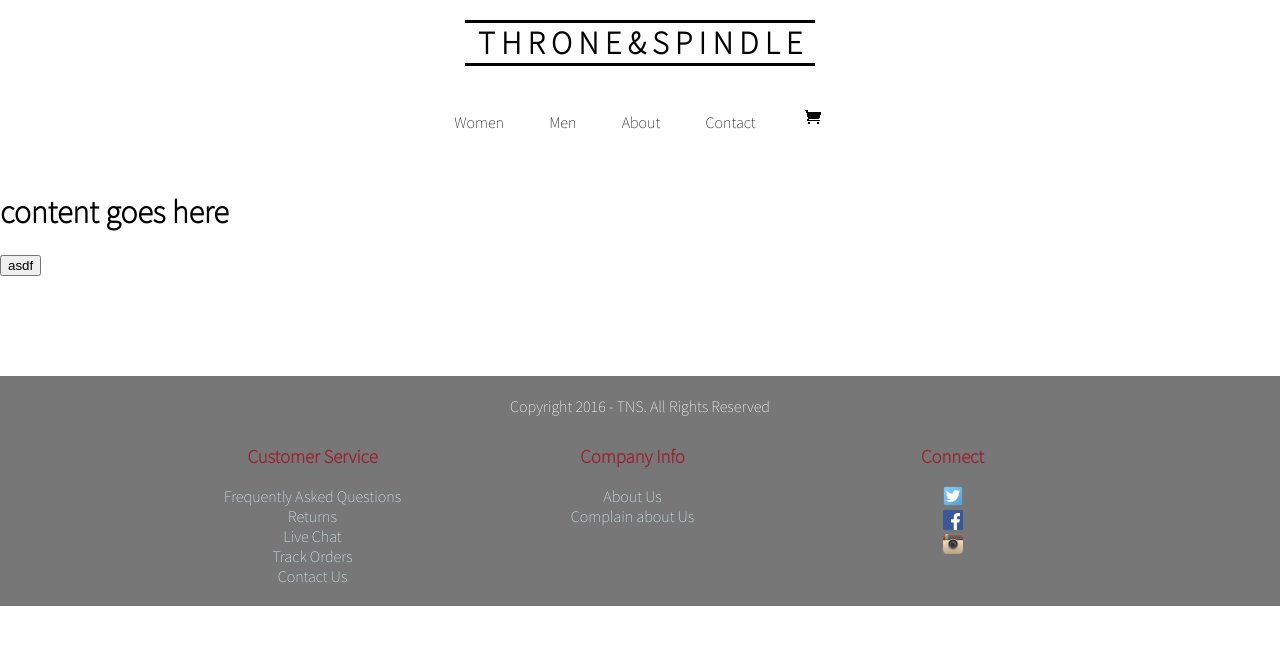
After one commit to john-ko/HTML5Application, a PHP site: page /template.html in a window 1280 px wide. The commit adds this page. Shown: the top 645 px of the page. Run offline with PHP 8.4, Linux system fonts and the light colour scheme.

Commit message:
TS-10 wip

```diff
--- a/public_html/assets/css/style.css
+++ b/public_html/assets/css/style.css
@@ -1,6 +1,6 @@
 /* HTML reset */
 html, body, div, span, applet, object, iframe,
-h1, h2, h3, h4, h5, h6, p, blockquote, pre,
+p, blockquote, pre,
 a, abbr, acronym, address, big, cite, code,
 del, dfn, em, img, ins, kbd, q, s, samp,
 small, strike, strong, sub, sup, tt, var,
@@ -17,6 +17,7 @@ time, mark, audio, video {
 	border: 0;
 	font-size: 100%;
 	font: inherit;
+	font-family: 'Source Sans Pro', sans-serif;
 	vertical-align: baseline;
 }
 .row:before {
@@ -41,11 +42,14 @@ time, mark, audio, video {
 	margin-right: 15px;
 	width: 305px;
 	float: left;
-	color: #992233;
 }
 
 .third:last-child {
 	margin-right: -15px;
+}
+
+.footer-header {
+	color: #992233;
 }
 
 
@@ -80,21 +84,100 @@ img.splash {
 	height: auto;
 }
 
+/*** footer ****/
 .footer {
-     background-color: #aaaaaa;
+     background-color: #777;
      margin-top: 100px;
-     color:black;
+     color:white;
      clear:both;
      text-align:center;
      padding:20px;
 }
 
-a.footer {
-	color: white;
+footer a {
+	color: #DCF0F7;
+	text-decoration: none;
+	-o-transition:.5s;
+	-ms-transition:.5s;
+	-moz-transition:.5s;
+	-webkit-transition:.5s;
+	/* ...and now for the proper property */
+	transition:.5s;
+}
+
+footer a:hover {
+	color: #5E9DC8;
 }
 
 
-/** footer **/
-footer .footer {
 
+/**** header ******/
+
+header {
+	background-color: white;
+	padding: 20px;
+	font-family: 'Playfair Display', serif;
 }
+
+nav.navigationBar{
+	padding-top: 20px;
+}
+
+ul.headernav li {
+	display:inline-block;
+	margin:auto;
+}
+
+ul.headernav li a {
+	display: block;
+	color: black;
+	text-align: center;
+	padding: 14px 16px;
+	text-decoration: none;
+}
+
+ul.headernav {
+	list-style-type: none;
+	margin: 0;
+	padding: 0;
+	overflow: hidden;
+}
+
+li.navItem a{
+	border: 5px;
+	color: #333;
+	border-style:solid;
+	border-color:white;
+}
+
+li.navItem a:link,
+li.navItem a:visited {
+	color: black;
+	text-decoration: none;
+}
+
+li.navItem a:hover {
+	border: 5px;
+	color: #333;
+	border-style:solid;
+	border-left-color:white;
+	border-right-color:white;
+}
+
+.cartimage{
+	height:53px;
+}
+
+
+.header{
+	text-align:center;
+}
+
+.header .header-logo-text{
+	border-top-style: solid;
+	border-bottom-style: solid;
+	background: #ffffff;
+	margin:auto;
+	text-align:center;
+	width:350px;
+}
--- /dev/null
+++ b/public_html/template.html
@@ -0,0 +1,59 @@
+<!DOCTYPE html>
+<html>
+    <head>
+        <meta name="viewport" content="width=device-width, initial-scale=1.0">
+        <link href='https://fonts.googleapis.com/css?family=Playfair+Display' rel='stylesheet' type='text/css'>
+        <link href='https://fonts.googleapis.com/css?family=Source+Sans+Pro:200' rel='stylesheet' type='text/css'>
+        <link rel="stylesheet" type="text/css" href="/assets/css/style.css">
+        <script src="/assets/js/templates.js"></script>
+        <script src="/assets/js/cart.js"></script>
+        <sciprt src="/assets/js/products.json"></sciprt>
+
+        <script>
+        /**
+         * cart object, initalized as an empty object
+         * defined in onLoad function
+         */
+        var cart = {};
+
+        /**
+         * onLoad()
+         * fires when body is loaded
+         */
+        function onLoad() {
+            console.log("loaded");
+            // load templates
+            templates();
+
+            // load cart
+            //cart = Cart;
+            // get cart from cookies
+
+            cart.asdf = function() {
+                console.log("adsf");
+            }
+            //cart.get();
+        }
+        </script>
+
+        <!-- edit the title -->
+        <title>T H O R N E & S P I N D L E | about</title>
+
+    </head>
+    <body onLoad="onLoad()">
+        <div class="template" include="/templates/header.html"></div>
+
+        <div class="content">
+            <!-- write stuff in here -->
+
+
+
+            <h1>content goes here</h1>
+            <button onclick="cart.asdf()">asdf</button>
+        </div>
+
+        <div class="template" include="/templates/footer.html"></div>
+
+        <!--<div class="template" include="/templates/footer.html"></div>-->
+    </body>
+</html>
--- /dev/null
+++ b/public_html/templates/footer.html
@@ -0,0 +1,39 @@
+<footer>
+            <div class="footer" style="margin-top:100px">
+            <p>Copyright  2016 - TNS. All Rights Reserved</p>
+                <div class="row">
+                    <div class="third">
+                        <h3 class="footer-header">Customer Service</h3>
+                        <div><a href="comingsoon.html">Frequently Asked Questions</a></div>
+                        <div><a href="comingsoon.html">Returns</a></div>
+                        <div><a href="comingsoon.html">Live Chat</a></div>
+                        <div><a href="comingsoon.html">Track Orders</a></div>
+                        <div><a href="contact.html">Contact Us</a></div>
+                    </div>
+                    <div class="third">
+                        <h3 class="footer-header">Company Info</h3>
+                        <div><a href="about.html">About Us</a></div>
+                        <div><a href="comingsoon.html">Complain about Us</a></div>
+                    </div>
+                    <div class="third">
+                        <h3 class="footer-header">Connect</h3>
+                        <div>
+                            <a href="https://twitter.com/justinbieber">
+                                <img src="assets/images/twitter.png" width="20" height="auto"/>
+                            </a>
+                        </div>
+                        <div>
+                            <a href="https://www.facebook.com/zuck">
+                                <img src="assets/images/facebook.png" width="20" height="auto"/>
+                            </a>
+                        </div>
+                        <div>
+                            <a href="https://www.instagram.com/kang_gary8888/">
+                                <img src="assets/images/instagram.png" width="20" height="auto"/>
+                            </a>
+                        </div>
+                    </div>
+                </div>
+
+            </div>
+        </footer>
--- a/public_html/templates/header.html
+++ b/public_html/templates/header.html
@@ -1,6 +1,6 @@
 <header>
 	<div class="header">
-		<h1 class="header-logo-text"> Thorne & Spindle </h1>
+		<h1 class="header-logo-text"> T H R O N E & S P I N D L E </h1>
 		<nav class = "navigationBar">
 			<ul class="headernav">
 				<li class="navItem"><a href="/women">Women</a></li>
```
